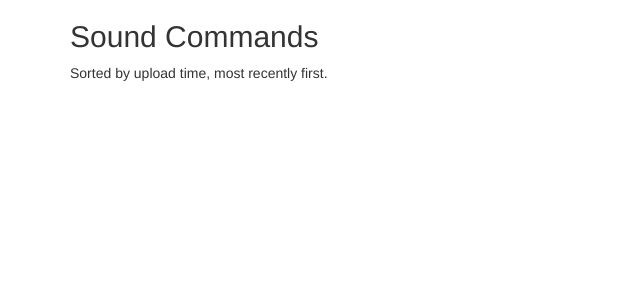
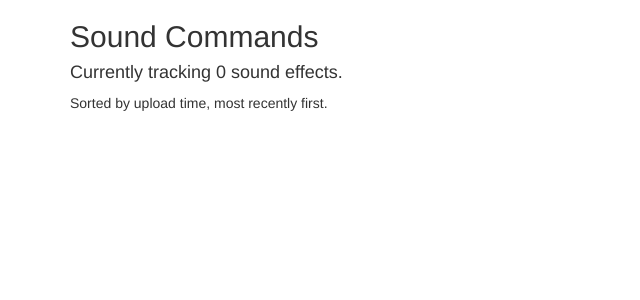
Before and after one commit to joshuaprince/Cassoundra, a Django app: template casslist/templates/casslist/index.html in a window 1280 px wide. Shown: the top 300 px of the page, without its empty margins (0-640 px from the left). Run offline with Django 3.2, Linux system fonts and the light colour scheme; the template is opened without the code that fills it, so the values that code supplies are empty; some libraries are stand-ins or nearby versions.

Commit message:
[casslist] Add sound count to top of page

```diff
--- a/casslist/templates/casslist/index.html
+++ b/casslist/templates/casslist/index.html
@@ -13,6 +13,7 @@
 <body>
     <div class="container">
         <h2>Sound Commands</h2>
+        <h4>Currently tracking {{ cass_sound_list|length }} sound effects.</h4>
         <p>Sorted by upload time, most recently first.</p>
     {% if cass_sound_list %}
         <table class="table table-striped table-hover">
```
